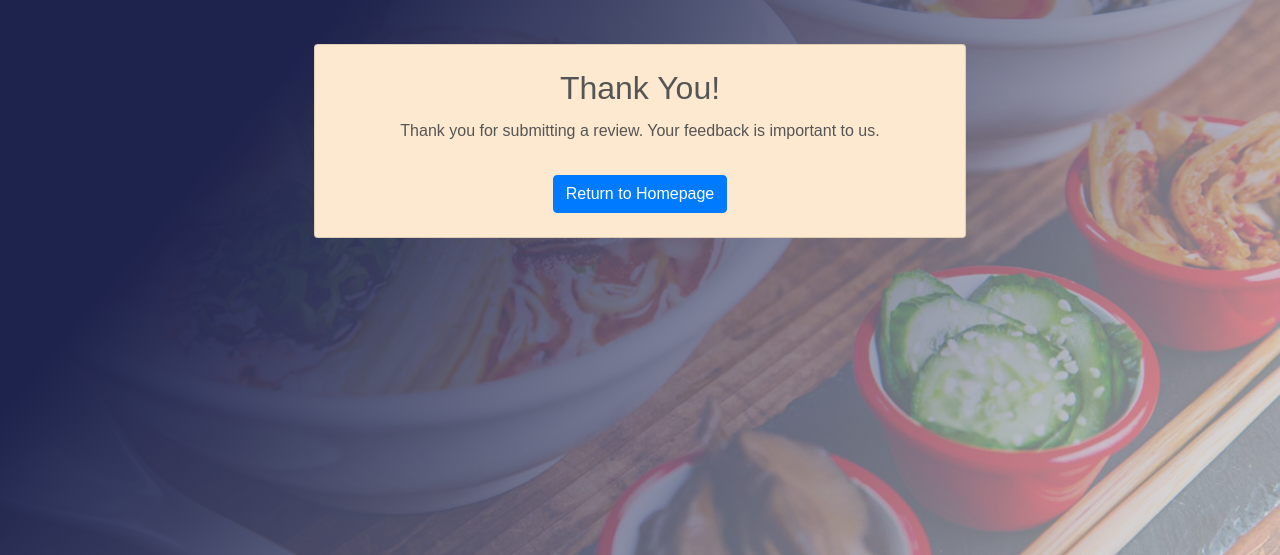
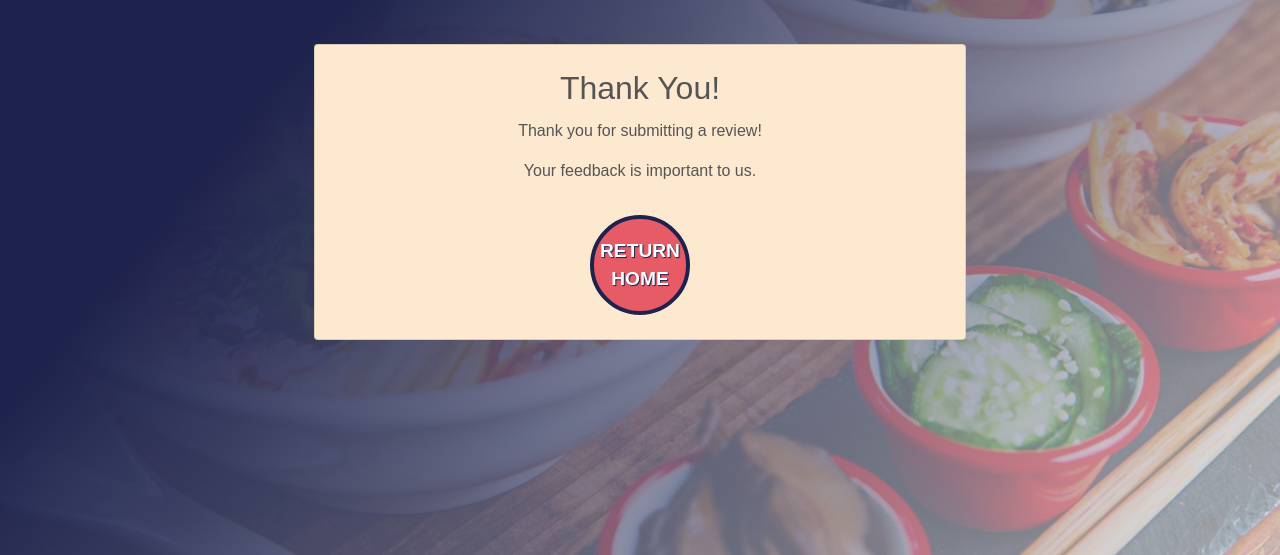
Before and after one commit to p-coughlan/ramen_nakama, a Django app: template reviews/templates/reviews/review_success.html in a window 1280 px wide. Shown: the part 170-725 px from the top of the page. Run offline with Django 3.2, Linux system fonts and the light colour scheme; the template is opened without the code that fills it, so the values that code supplies are empty; some libraries are stand-ins or nearby versions; some web fonts are replaced.

Commit message:
Refactor review success page content and update button styling in base.css

```diff
--- a/reviews/templates/reviews/review_success.html
+++ b/reviews/templates/reviews/review_success.html
@@ -15,14 +15,17 @@
 
 {% block content %}
 <div class="container">
-  <!-- Keep similar styling to your review submission page -->
+  <!-- Keep similar styling to review submission page -->
   <div class="row justify-content-center">
     <div class="col-12 col-md-8">
       <div class="card bg-light p-4">
         <h2 class="card-title text-center">Thank You!</h2>
-        <p class="card-text text-center">Thank you for submitting a review. Your feedback is important to us.</p>
+        <p class="card-text text-center">Thank you for submitting a review!</p>
+        <p class="card-text text-center">Your feedback is important to us.</p>
         <div class="text-center mt-3">
-          <a href="{% url 'home' %}" class="btn btn-primary">Return to Homepage</a>
+            <a href="{% url 'home' %}" class="shop-now-circle text-uppercase text-center">
+                <strong>Return Home</strong>
+              </a>
         </div>
       </div>
     </div>
--- a/static/css/base.css
+++ b/static/css/base.css
@@ -50,11 +50,12 @@ body {
     align-items: center;
     justify-content: center;
     border-radius: 50%;
-    width: 80px;
-    height: 80px;
+    width: 100px;
+    height: 100px;
     text-decoration: none;
-    font-size: 1rem;
+    font-size: 1.2rem;
     border: 4px solid #1e234d;  /* Border in Ramen Blue */
+    text-shadow: 1px 1px 1px #1e234d;
 }
 
 
```
